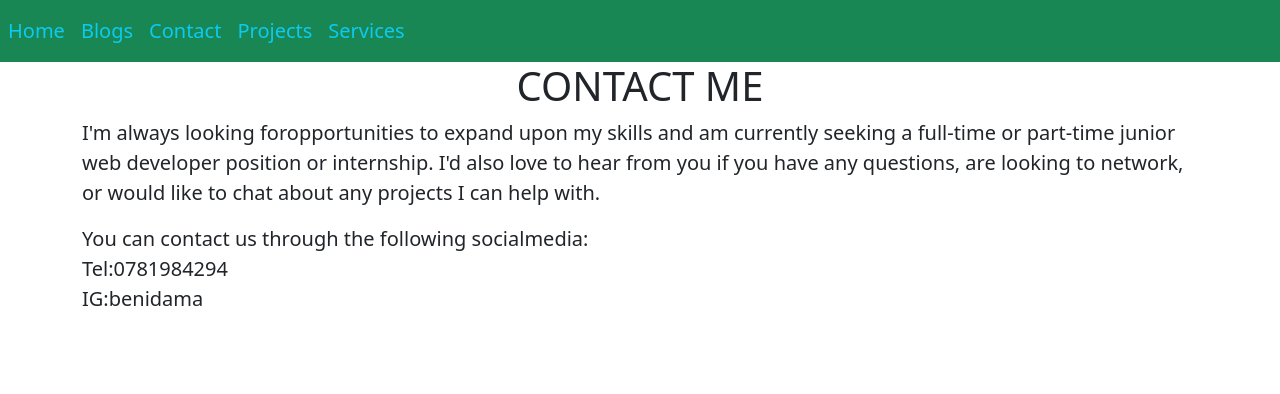
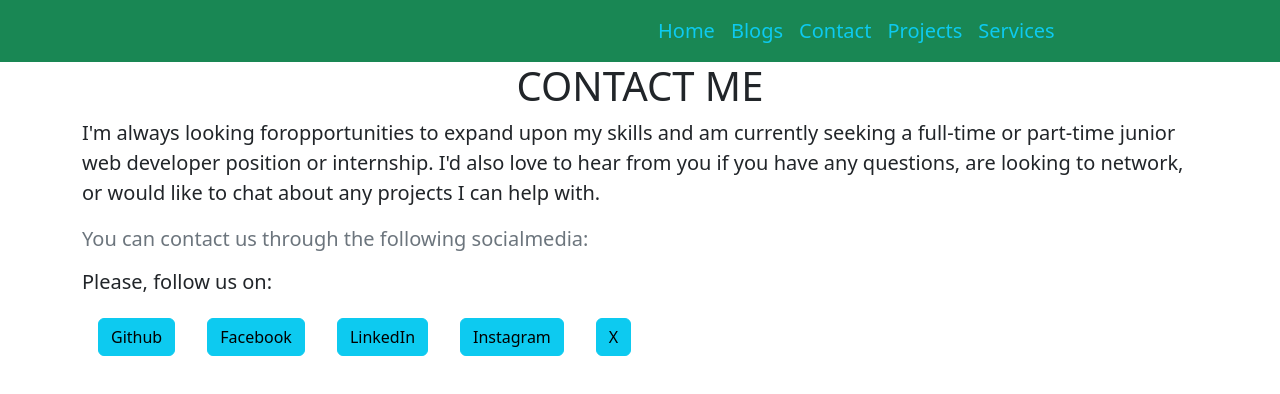
Before and after one commit to benidama/my-first-branch, a React (Create React App) app: page /contact in a window 1280 px wide. Shown: the top 394 px of the page. Built offline with nearby package versions, Linux system fonts and the light colour scheme.

Commit message:
css properties added

```diff
--- a/src/Blogs.jsx
+++ b/src/Blogs.jsx
@@ -1,9 +1,10 @@
 import React from 'react'
 import Jsfunction from './Jsfunction'
+import Bootsrap from './Bootsrap'
 
 const Blogs = () => {
   return (
-    <div>
+    <div className='container'>
         <h1 className='text-center'> About me </h1>
 
         <p className='container'>
@@ -14,6 +15,7 @@ const Blogs = () => {
         I am passionate about what I do and a big fun of delivering quality work and learning more skills
         </p>
         <Jsfunction/>
+        <Bootsrap/>
     </div>
   )
 }
--- a/src/Contact.jsx
+++ b/src/Contact.jsx
@@ -1,5 +1,6 @@
 import React from 'react'
 import Floowus from './Floowus'
+
 
 const Contact = () => {
   return (
@@ -11,9 +12,8 @@ const Contact = () => {
           I'd also love to hear from you if you have any questions, are looking to network,
           or would like to chat about any projects I can help with.
         </p>
+        <Floowus/>
 
-
-        <Floowus/>
     </div>
   )
 }
--- a/src/Floowus.jsx
+++ b/src/Floowus.jsx
@@ -1,13 +1,14 @@
 import React from 'react'
+import Medias from './Medias'
 
 const Floowus = () => {
   return (
-    <div>
-        <p className='container text-wraning'>
+    <div className='container'>
+        <p className=' text-secondary'>
           You can contact us through the following socialmedia: <br/>
-            Tel:0781984294 <br/>
-            IG:benidama
+
         </p>
+        <Medias/>
     </div>
   )
 }
--- a/src/Layout.jsx
+++ b/src/Layout.jsx
@@ -4,10 +4,10 @@ import { Outlet, Link } from "react-router-dom";
 const Layout = () => {
   return (
     <>
-    <div style={{fontSize:"20px", display:"block"}}>
-        <nav className='navbar navbar-expand-sm bg-success '>
+    <div style={{fontSize:"20px"}}>
+        <nav className='navbar navbar-expand-sm bg-success'>
         <ul className='navbar-nav'>
-          <li className='nav-item'>
+          <li className='nav-item' style={{ paddingLeft:"650px"}}>
             <Link className='nav-link text-info' to="/">Home</Link>
           </li>
           <li className='nav-item'>
```
